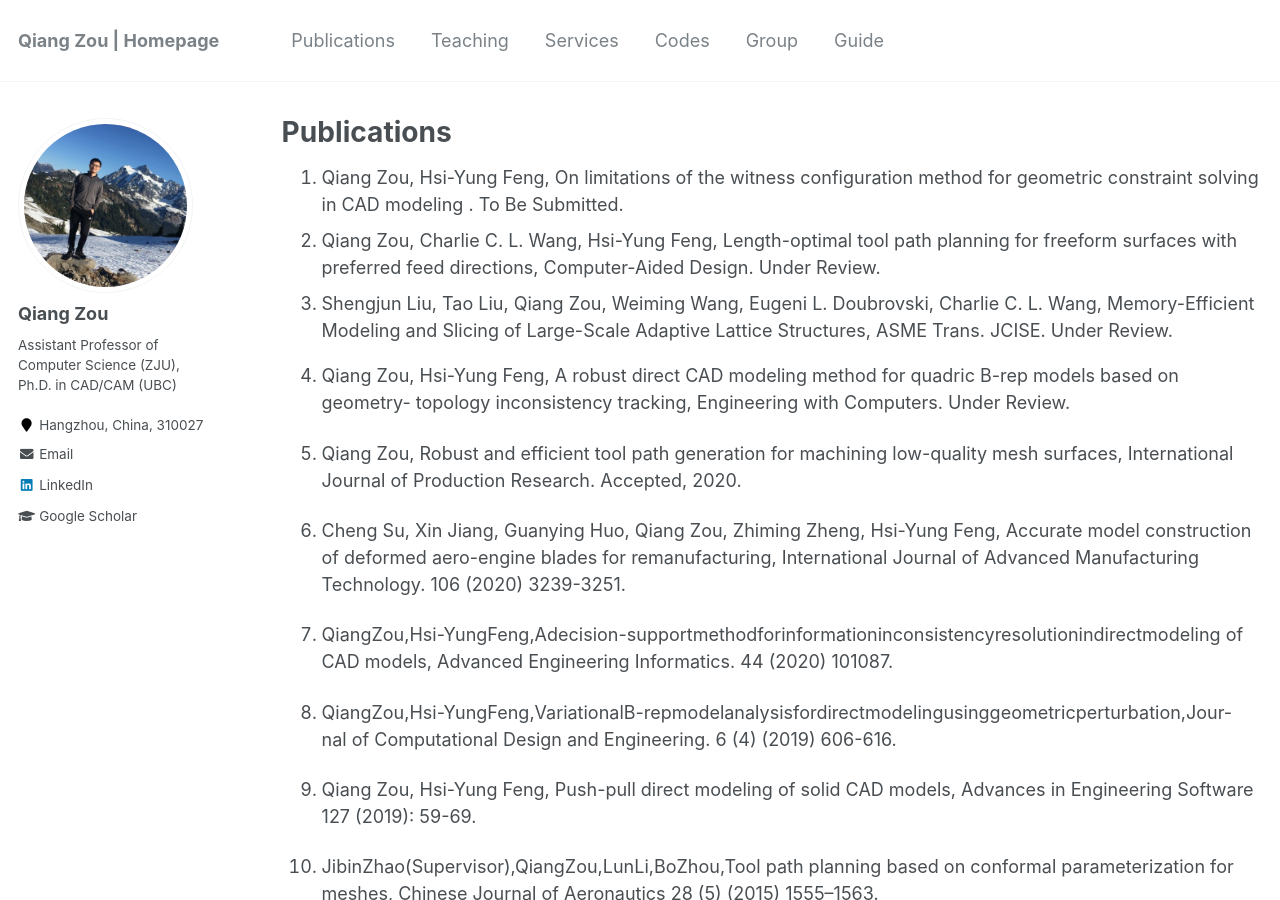
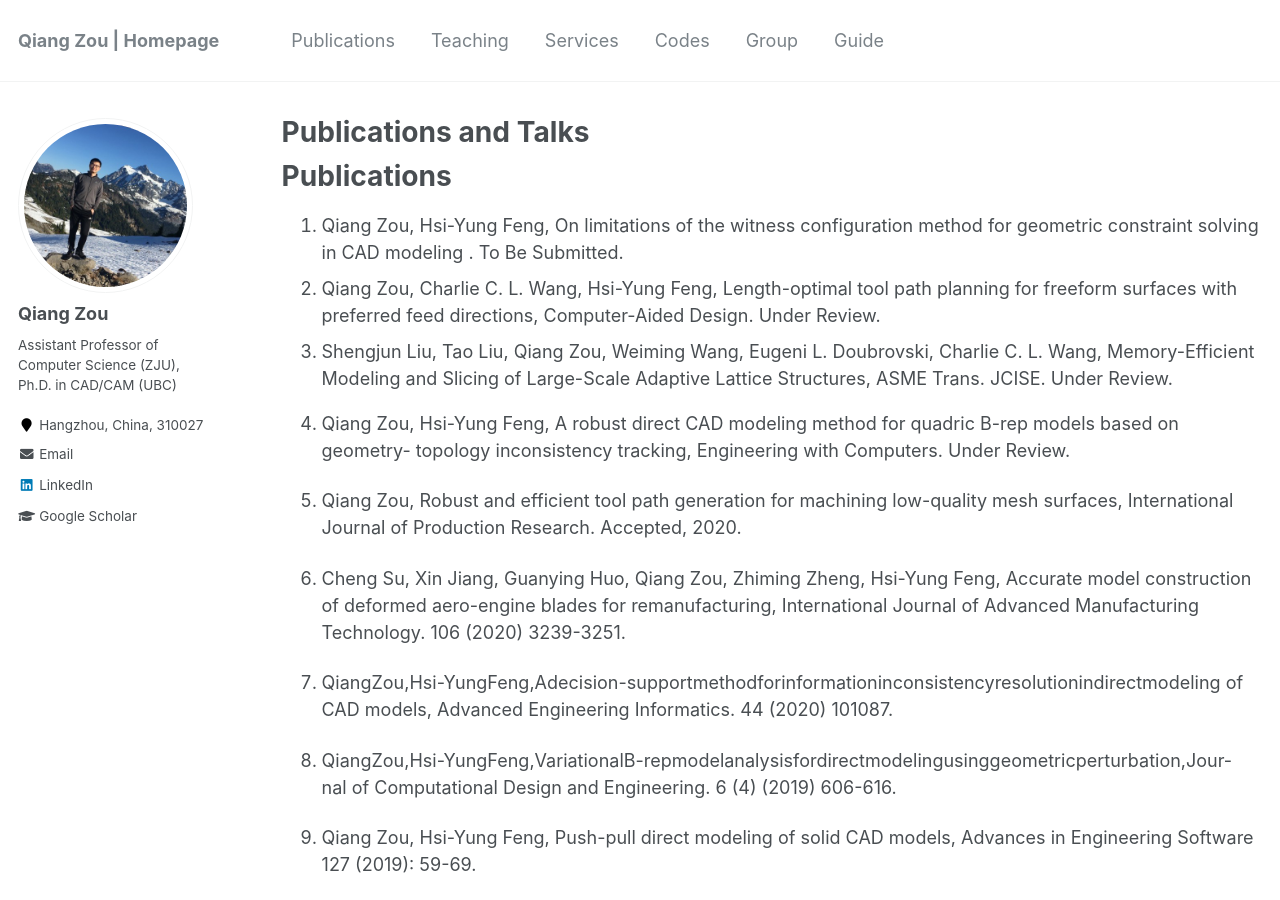
Before and after one commit to Qiang-Zou/Qiang-Zou.github.io, a Jekyll site: the page built from _pages/publications.md, in a window 1280 px wide and 900 px high. Built offline with Jekyll 4.4.1, drawn with Linux system fonts in a browser that asks for light colours.

Commit message:
Update publications.md

```diff
--- a/_pages/publications.md
+++ b/_pages/publications.md
@@ -1,9 +1,13 @@
 ---
 layout: archive
-title: "Publications"
+title: "Publications and Talks"
 permalink: /publications/
 author_profile: true
 ---
+
+Publications
+======
+
 
 {% if author.googlescholar %}
   You can also find my articles on <u><a href="{{author.googlescholar}}">my Google Scholar profile</a>.</u>
```
